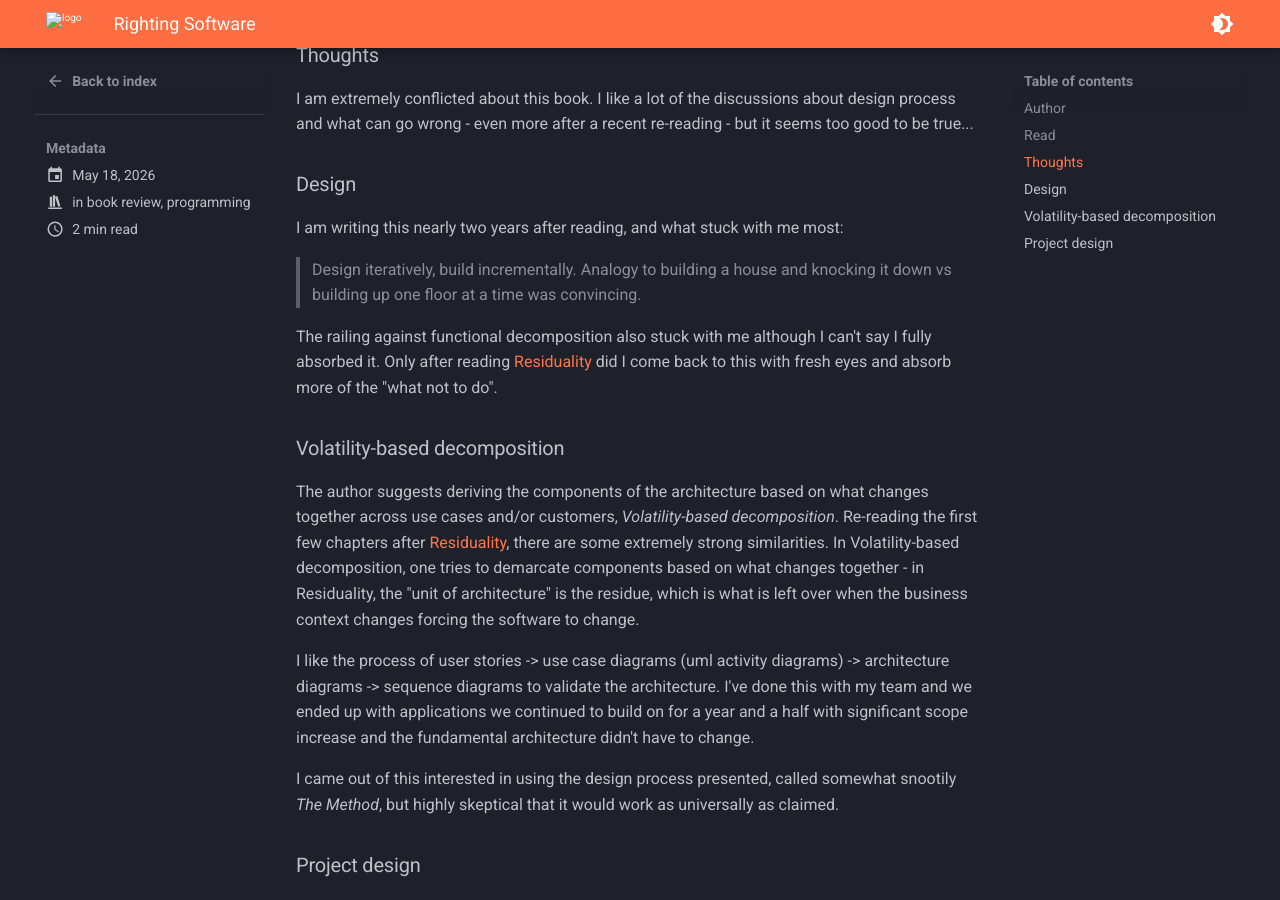
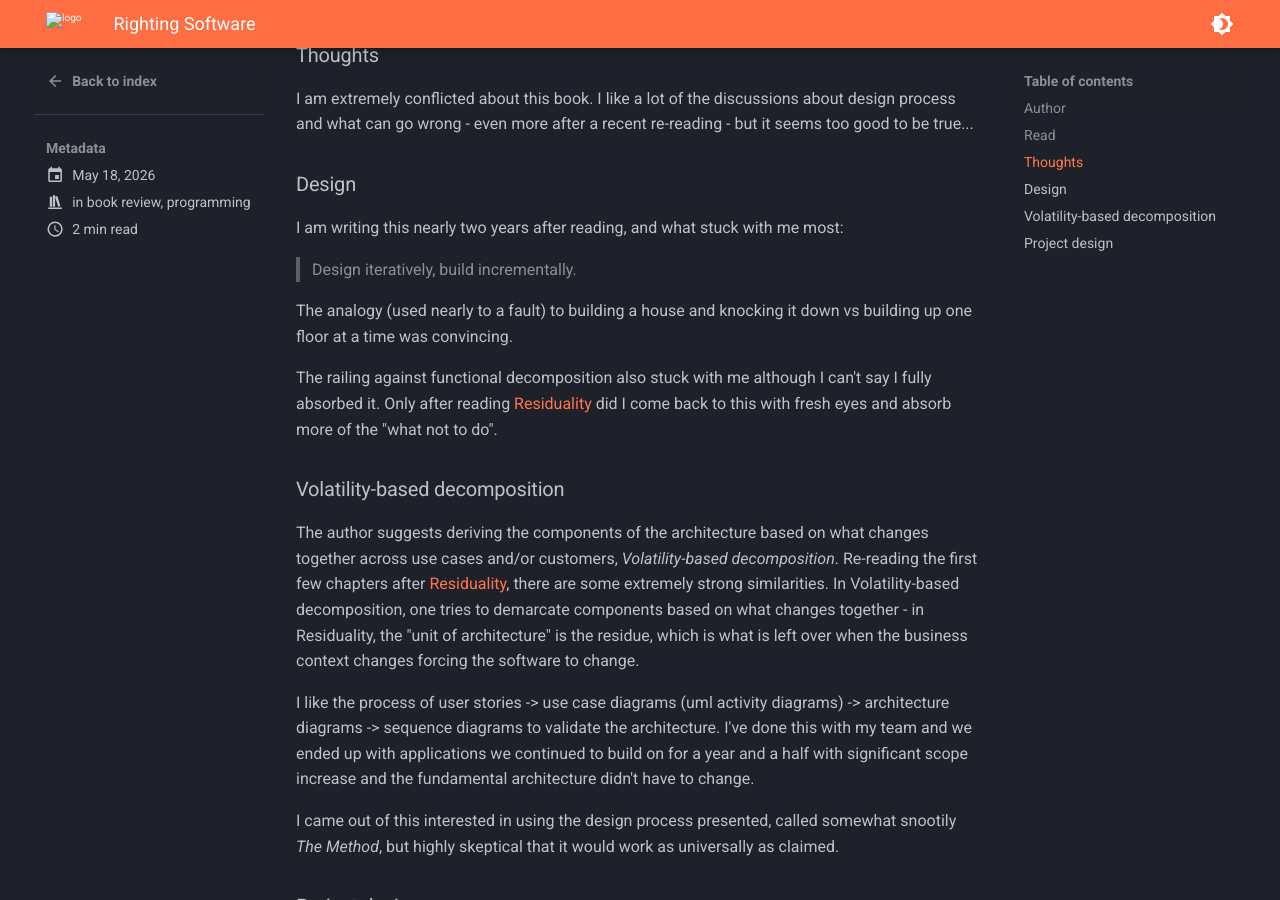
Before and after one commit to Jacob-harris-94/blog, an MkDocs documentation site: the page built from docs/posts/books/righting_software.md, in a window 1280 px wide and 900 px high, scrolled down 347 px. Built offline with MkDocs 1.6.1 and Material for MkDocs 9.7.7, drawn with Linux system fonts in a browser that asks for light colours.

Commit message:
fix typos in books

```diff
--- a/docs/posts/books/righting_software.md
+++ b/docs/posts/books/righting_software.md
@@ -20,7 +20,8 @@ I am extremely conflicted about this book. I like a lot of the discussions about
 ### Design
 I am writing this nearly two years after reading, and what stuck with me most:
 > Design iteratively, build incrementally.
-Analogy to building a house and knocking it down vs building up one floor at a time was convincing.
+
+The analogy (used nearly to a fault) to building a house and knocking it down vs building up one floor at a time was convincing.
 
 
 The railing against functional decomposition also stuck with me although I can't say I fully absorbed it. Only after reading [Residuality](residuality.md) did I come back to this with fresh eyes and absorb more of the "what not to do".
```
Also changed, not shown: docs/posts/books/residuality.md (+0 -1 lines).
